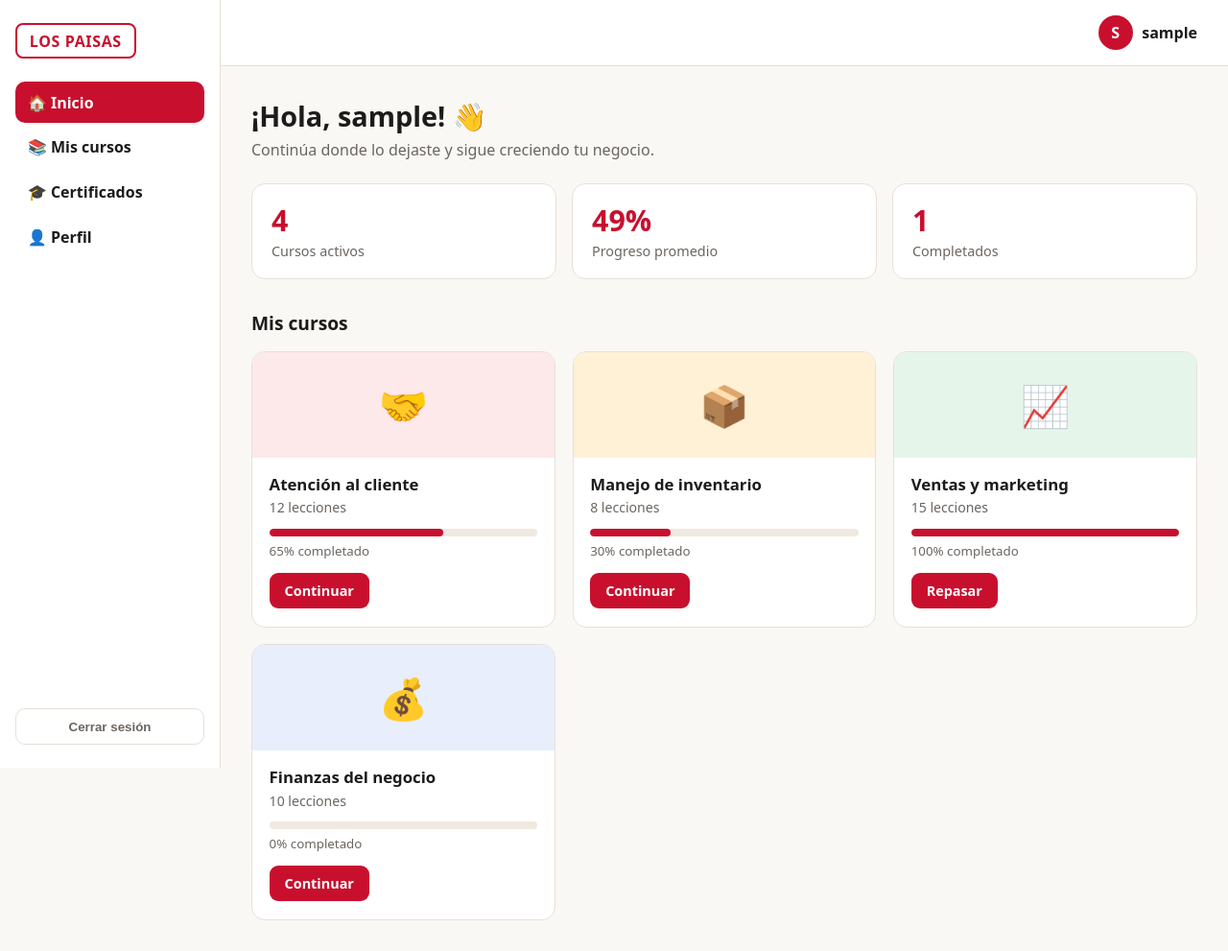
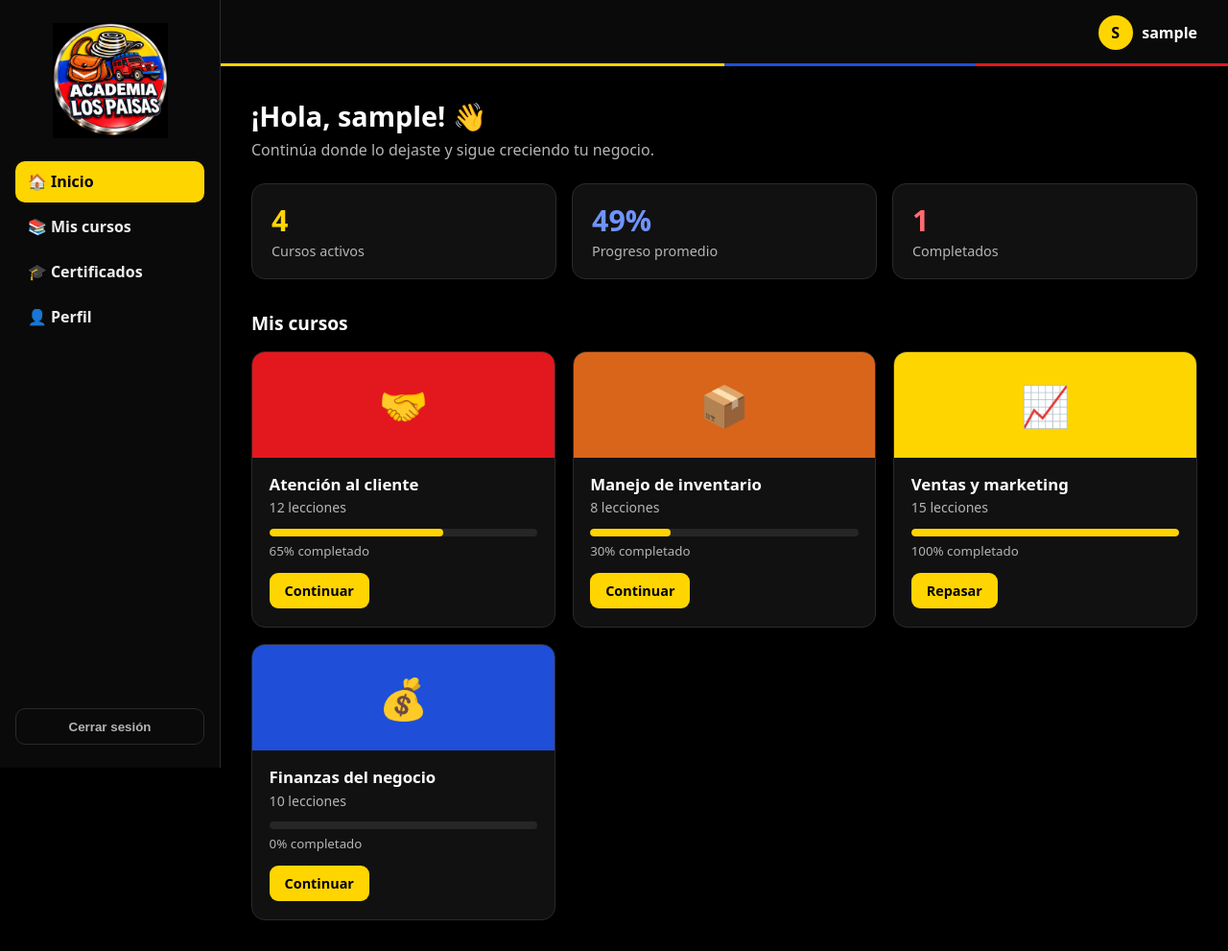
Before and after one commit to jpablo0724/tiendalospaisas, a Flask app: page /dashboard in a window 1280 px wide. Shown: the whole page at 96% size. Run offline with Flask 3, Linux system fonts and the light colour scheme; the visitor is signed in with stand-in values (Sample User, id 1); data comes from the database, SQL or seed files in the repository.

Commit message:
Dashboard en negro con logo y paleta de la marca
Co-Authored-By: Claude Sonnet 5.5 <noreply@anthropic.com>

```diff
--- a/academia/app.py
+++ b/academia/app.py
@@ -165,10 +165,10 @@ def logout():
 def dashboard():
     # Datos de ejemplo hasta que exista el módulo de cursos.
     cursos = [
-        {"titulo": "Atención al cliente", "lecciones": 12, "avance": 65, "icono": "🤝", "color": "#fde8ea"},
-        {"titulo": "Manejo de inventario", "lecciones": 8, "avance": 30, "icono": "📦", "color": "#fff1d6"},
-        {"titulo": "Ventas y marketing", "lecciones": 15, "avance": 100, "icono": "📈", "color": "#e6f5ea"},
-        {"titulo": "Finanzas del negocio", "lecciones": 10, "avance": 0, "icono": "💰", "color": "#e8eefc"},
+        {"titulo": "Atención al cliente", "lecciones": 12, "avance": 65, "icono": "🤝", "color": "#e3171e"},
+        {"titulo": "Manejo de inventario", "lecciones": 8, "avance": 30, "icono": "📦", "color": "#d9651b"},
+        {"titulo": "Ventas y marketing", "lecciones": 15, "avance": 100, "icono": "📈", "color": "#ffd500"},
+        {"titulo": "Finanzas del negocio", "lecciones": 10, "avance": 0, "icono": "💰", "color": "#1f4fd8"},
     ]
     return render_template("dashboard.html", cursos=cursos)
 
--- a/academia/static/dashboard.css
+++ b/academia/static/dashboard.css
@@ -1,42 +1,45 @@
-:root{--red:#c8102e;--red-d:#a50d26;--ink:#1d1b1a;--muted:#6b6560;--line:#e6e0d8;--bg:#faf8f4}
+:root{--yellow:#ffd500;--blue:#1f4fd8;--red:#e3171e;--orange:#d9651b;--bg:#000;--card:#111;--line:#2a2a2a;--text:#fff;--muted:#b5b5b5}
 *{box-sizing:border-box}
-body.app{margin:0;display:grid;grid-template-columns:230px 1fr;min-height:100vh;font-family:system-ui,-apple-system,"Segoe UI",sans-serif;color:var(--ink);background:var(--bg)}
-.side{background:#fff;border-right:1px solid var(--line);padding:1.5rem 1rem;display:flex;flex-direction:column;gap:1.5rem;position:sticky;top:0;height:100vh}
-.logo{font-weight:800;letter-spacing:.04em;text-transform:uppercase;color:var(--red);border:2px solid var(--red);padding:.35rem .8rem;border-radius:8px;align-self:flex-start}
+body.app{margin:0;display:grid;grid-template-columns:230px 1fr;min-height:100vh;font-family:system-ui,-apple-system,"Segoe UI",sans-serif;color:var(--text);background:var(--bg)}
+.side{background:#0a0a0a;border-right:1px solid var(--line);padding:1.5rem 1rem;display:flex;flex-direction:column;gap:1.5rem;position:sticky;top:0;height:100vh}
+.logo{width:120px;height:auto;align-self:center}
 .side nav{display:grid;gap:.25rem;flex:1;align-content:start}
-.side nav a{padding:.65rem .8rem;border-radius:10px;text-decoration:none;color:var(--ink);font-weight:600}
-.side nav a:hover{background:#f3eee6}
-.side nav a.on{background:var(--red);color:#fff}
-.logout{width:100%;padding:.65rem;border:1px solid var(--line);background:#fff;border-radius:10px;font-weight:600;cursor:pointer;color:var(--muted)}
-.logout:hover{border-color:var(--red);color:var(--red)}
-.top{display:flex;justify-content:space-between;align-items:center;padding:1rem 2rem;background:#fff;border-bottom:1px solid var(--line)}
-.menu{display:none;background:none;border:0;font-size:1.5rem;cursor:pointer}
+.side nav a{padding:.65rem .8rem;border-radius:10px;text-decoration:none;color:#eee;font-weight:600}
+.side nav a:hover{background:#1c1c1c}
+.side nav a.on{background:var(--yellow);color:#000}
+.logout{width:100%;padding:.65rem;border:1px solid var(--line);background:transparent;border-radius:10px;font-weight:600;cursor:pointer;color:var(--muted)}
+.logout:hover{border-color:var(--red);color:#ff8c90}
+a:focus-visible,button:focus-visible{outline:3px solid var(--blue);outline-offset:2px}
+.top{display:flex;justify-content:space-between;align-items:center;padding:1rem 2rem;background:#0a0a0a;border-bottom:1px solid var(--line);position:relative}
+.top::after{content:"";position:absolute;left:0;right:0;bottom:-1px;height:3px;background:linear-gradient(90deg,var(--yellow) 50%,var(--blue) 50% 75%,var(--red) 75%)}
+.menu{display:none;background:none;border:0;font-size:1.5rem;cursor:pointer;color:#fff}
 .user{display:flex;align-items:center;gap:.6rem;margin-left:auto;font-weight:600}
-.avatar{width:36px;height:36px;border-radius:50%;background:var(--red);color:#fff;display:grid;place-items:center;font-weight:700}
+.avatar{width:36px;height:36px;border-radius:50%;background:var(--yellow);color:#000;display:grid;place-items:center;font-weight:800}
 .content{padding:2rem;max-width:1100px}
 .welcome h1{margin:0 0 .3rem;font-size:1.8rem}
 .welcome p{margin:0 0 1.5rem;color:var(--muted)}
 .stats{display:grid;grid-template-columns:repeat(3,1fr);gap:1rem;margin-bottom:2rem}
-.stat{background:#fff;border:1px solid var(--line);border-radius:14px;padding:1.1rem 1.25rem}
-.stat b{display:block;font-size:1.9rem;color:var(--red)}
+.stat{background:var(--card);border:1px solid var(--line);border-radius:14px;padding:1.1rem 1.25rem}
+.stat:nth-child(1) b{color:var(--yellow)}.stat:nth-child(2) b{color:#6f94ff}.stat:nth-child(3) b{color:#ff6b70}
+.stat b{display:block;font-size:1.9rem}
 .stat span{color:var(--muted);font-size:.9rem}
 .sec{font-size:1.2rem;margin:0 0 1rem}
 .courses{display:grid;grid-template-columns:repeat(auto-fill,minmax(250px,1fr));gap:1.1rem}
-.course{background:#fff;border:1px solid var(--line);border-radius:14px;overflow:hidden;transition:box-shadow .15s,transform .15s}
-.course:hover{box-shadow:0 8px 24px rgba(0,0,0,.08);transform:translateY(-2px)}
+.course{background:var(--card);border:1px solid var(--line);border-radius:14px;overflow:hidden;transition:border-color .15s,transform .15s}
+.course:hover{border-color:var(--yellow);transform:translateY(-2px)}
 .thumb{height:110px;display:grid;place-items:center;font-size:2.6rem}
 .body{padding:1rem 1.1rem 1.2rem}
 .body h3{margin:0 0 .2rem;font-size:1.05rem}
 .body p{margin:0 0 .8rem;color:var(--muted);font-size:.88rem}
-.bar{height:8px;background:#efe9e0;border-radius:99px;overflow:hidden}
-.bar i{display:block;height:100%;background:var(--red);border-radius:99px}
+.bar{height:8px;background:#262626;border-radius:99px;overflow:hidden}
+.bar i{display:block;height:100%;background:var(--yellow);border-radius:99px}
 .body small{display:block;margin:.35rem 0 .9rem;color:var(--muted)}
-.go{display:inline-block;padding:.55rem 1rem;background:var(--red);color:#fff;border-radius:9px;text-decoration:none;font-weight:600;font-size:.9rem}
-.go:hover{background:var(--red-d)}
+.go{display:inline-block;padding:.55rem 1rem;background:var(--yellow);color:#000;border-radius:9px;text-decoration:none;font-weight:800;font-size:.9rem}
+.go:hover{background:#ffe34d}
 @media(max-width:800px){
   body.app{grid-template-columns:1fr}
   .side{position:fixed;z-index:10;left:0;top:0;width:230px;transform:translateX(-100%);transition:transform .2s}
-  .side.open{transform:none;box-shadow:0 0 40px rgba(0,0,0,.25)}
+  .side.open{transform:none;box-shadow:0 0 40px rgba(255,255,255,.12)}
   .menu{display:block}.top{padding:.8rem 1rem}.content{padding:1.25rem 1rem}
   .stats{grid-template-columns:1fr}.uname{display:none}
 }
--- a/academia/templates/dashboard.html
+++ b/academia/templates/dashboard.html
@@ -8,7 +8,7 @@
 </head>
 <body class="app">
   <aside class="side" id="side">
-    <div class="logo">Los Paisas</div>
+    <img class="logo" src="{{ url_for('static', filename='logo.jpg') }}" alt="Academia Los Paisas">
     <nav>
       <a class="on" href="#">🏠 Inicio</a>
       <a href="#">📚 Mis cursos</a>
```
Also changed, not shown: docs/dashboard.css (+24 -21 lines), docs/dashboard.html (+5 -5 lines).
